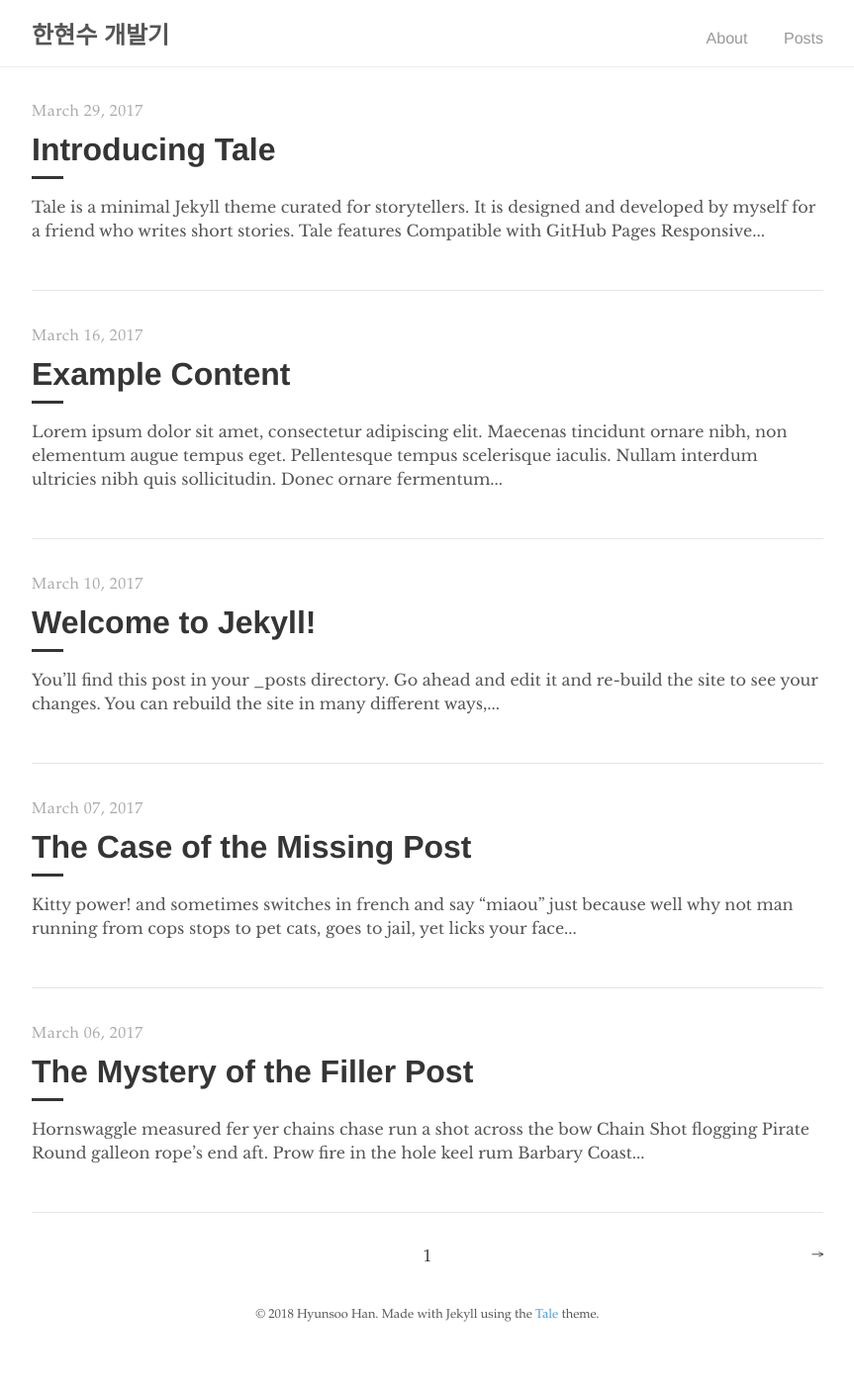
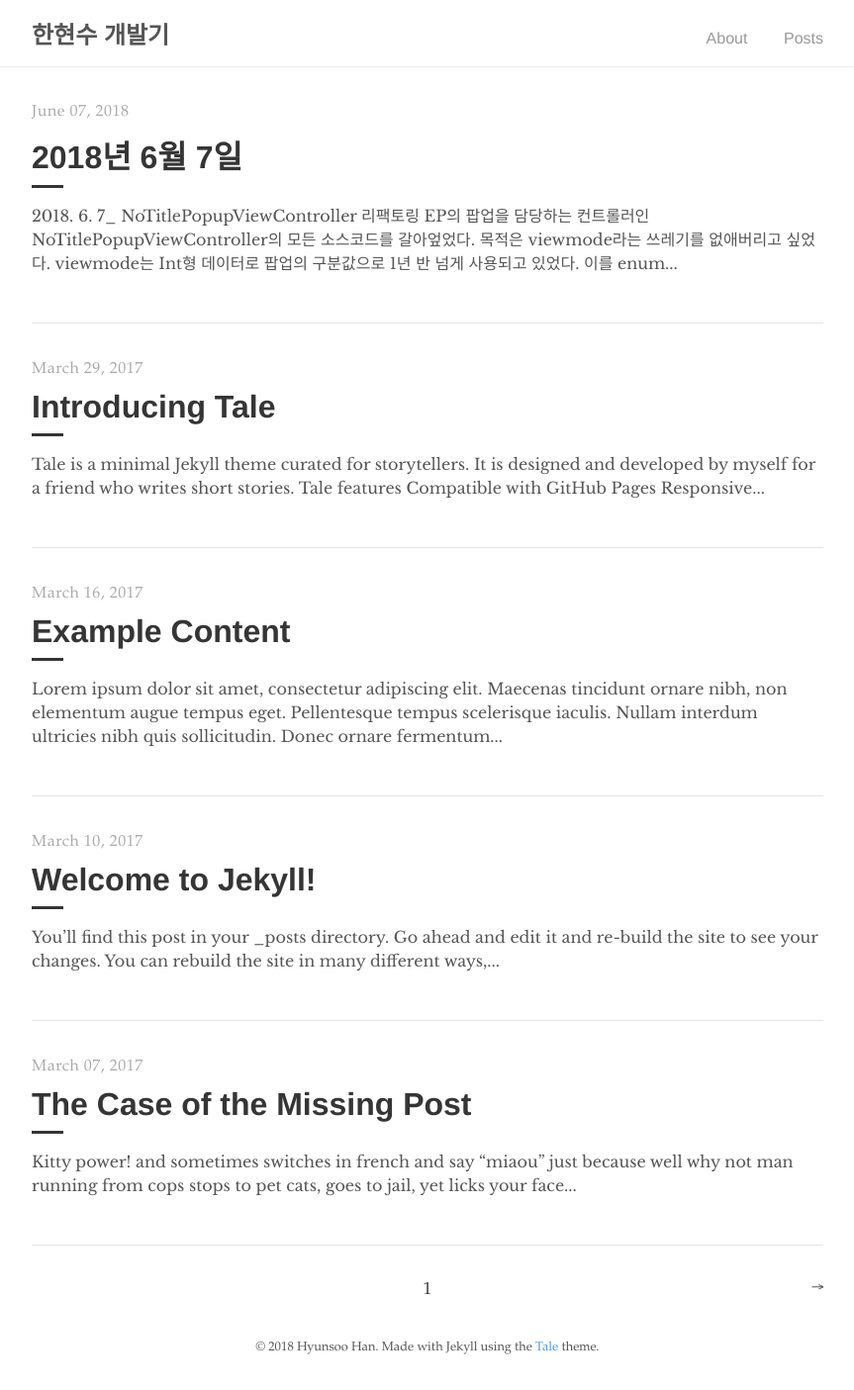
Before and after one commit to hyunsooo/hyunsooo.github.io, a Jekyll site: the page built from index.html, in a window 1280 px wide. Shown: the whole page at 99% size, without its empty margins (208-1071 px from the left). Built offline with Jekyll 4.4.1, drawn with Linux system fonts in a browser that asks for light colours; the list of posts is cut into pages by our own code; before the commit the page ends 1372 px from its top, so only the background shows below that.

Commit message:
first markdown

````diff
--- /dev/null
+++ b/_posts/2018-06-07-no-title-popup-view-controller-refactoring.md
@@ -0,0 +1,52 @@
+---
+layout: post
+title: "2018년 6월 7일"
+author: "한현수"
+---
+
+
+
+### 2018. 6. 7_ **NoTitlePopupViewController** 리팩토링
+EP의 팝업을 담당하는 컨트롤러인 `NoTitlePopupViewController`의 모든 소스코드를 갈아엎었다.
+
+목적은 `viewmode`라는 쓰레기를 없애버리고 싶었다.
+`viewmode`는 `Int`형 데이터로 팝업의 구분값으로 1년 반 넘게 사용되고 있었다. 이를 `enum` 형태의 Key 배열로 전환, 깔끔한 `switch (key) { - }`로 팝업을 구분 짓고 싶었다.
+
+```[swift]
+enum PopupKey {
+	case deleteFile
+	case deleteFolder
+	case leaveChannel
+	case banUserInChannel
+	case chatToChannel
+	...
+}
+```
+
+대충 이렇게 키 배열을 만들고, 각각의 `function`을 각 case에 달고 끝냈다.
+
+```swift
+fileprivate func confirm() {
+	guard let key = key else { return }
+	switch (key) {
+	case .deleteFile: deleteFile()
+	case .deleteFolder: deleteFolder()
+	...
+	case .chatToChannel: chatToChannel()
+	}
+}
+```
+
+굉장히 간단하지만, 이곳저곳 퍼져있는 `viewmode` 값을 `key: PopupKey?`로 변경하려니 시간이 조금 걸렸다. 각각 배치된 함수들은 잘 동작한다.
+
+---
+
+퇴근시간까지는 시간이 좀 남아서, 나머지 오류가 났던 부분들도 조금씩 손보고 퇴근했다.
+퇴근시간에 다시 앱을 켜서 무작위 테스트 진행 결과, 또 수정해야할 부분이 나왔다.
+
+> - `EP 문의센터 나가기` 값 오류
+> - 채팅에서 이미지 여러 장 전송 시 팅김.
+> - 채널에서 `SBDAdminMessage`에 대해서 `LongTapGestureRecognizer` 제거.
+> - `SBDConnectionDelegate`가 구현되지 않은 ViewController에서 재연결 시, 잘 되지 않는 듯 하다. (어디까지나 추측..)
+
+위에 세 가지는 내일 오전 내로 해결할 수 있을 것 같은데, 마지막 것이 문제이다.. 오류를 내기가 쉽지 않다. 어떤 이유로 발현되는지 아직 알아내지 못했기 때문이다. 못난 디버깅 실력을 탓해야지...
````
Also changed, not shown: _posts/2017-03-29-introducing-tale.md (+2 -1 lines).
